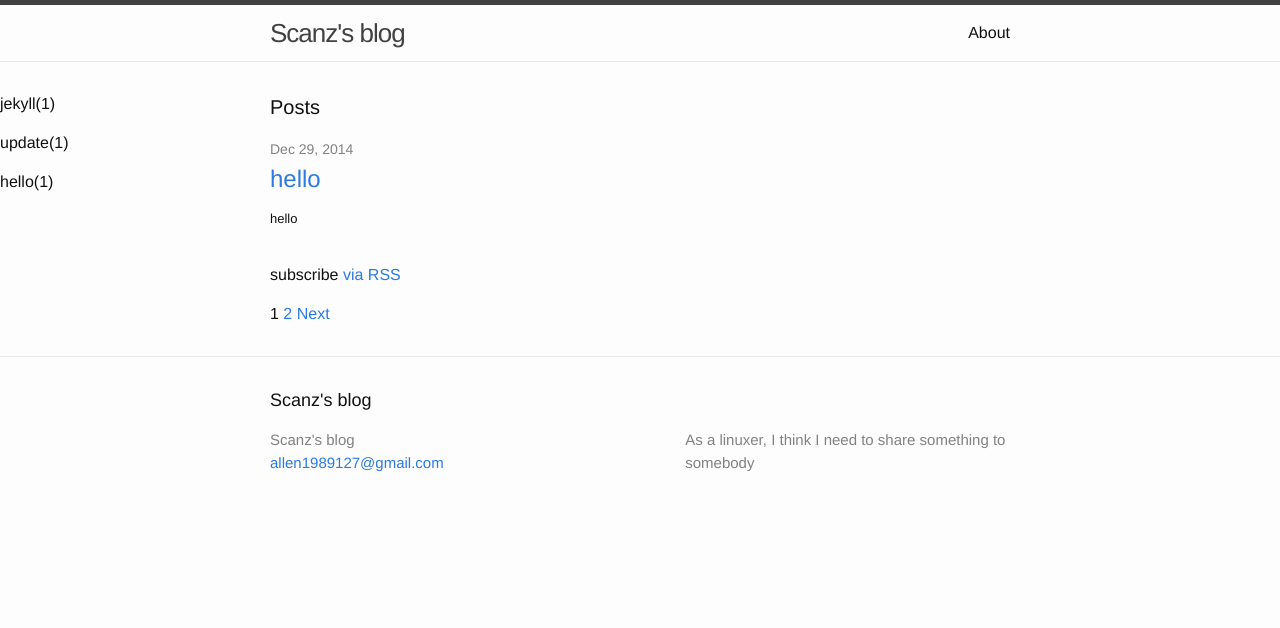
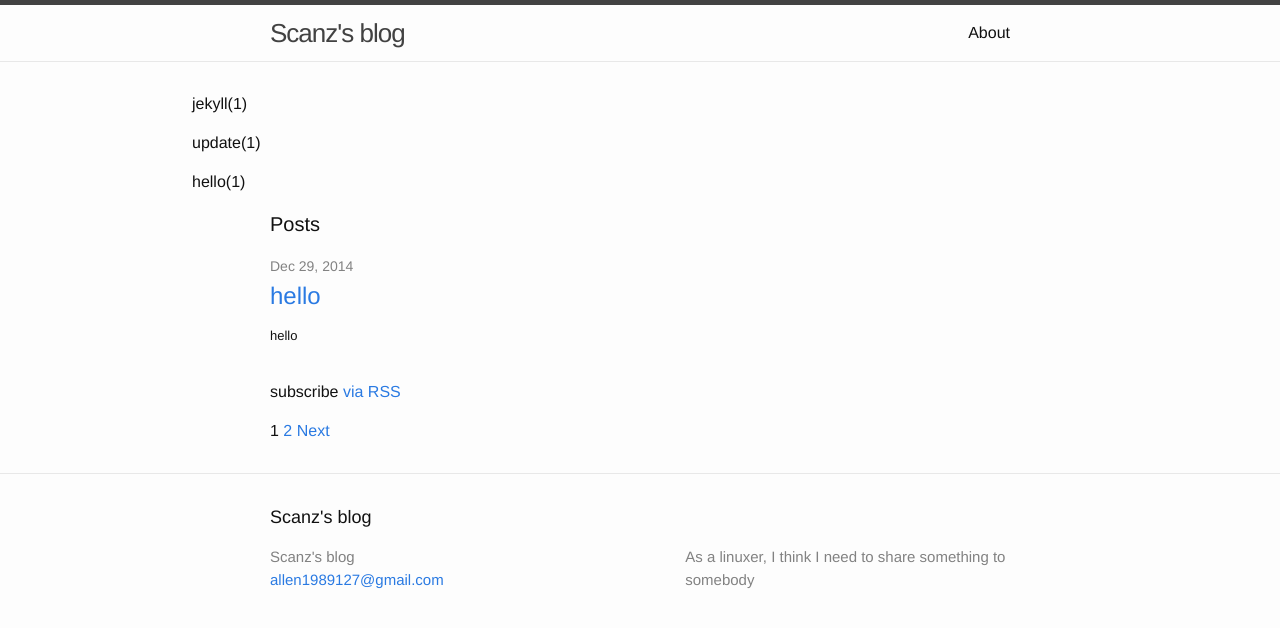
Before and after one commit to allen1989127/blog, a Jekyll site: the page built from index.html, in a window 1280 px wide. Shown: the top 628 px of the page. Built offline with Jekyll 4.4.1, drawn with Linux system fonts in a browser that asks for light colours; the list of posts is cut into pages by our own code.

```diff
--- a/_sass/_layout.scss
+++ b/_sass/_layout.scss
@@ -166,8 +166,8 @@
 }
 
 .page-list {
-    width:150px;
-    float:left;
+    margin:auto;
+    width:70%;
 }
 
 .page-heading {
```
